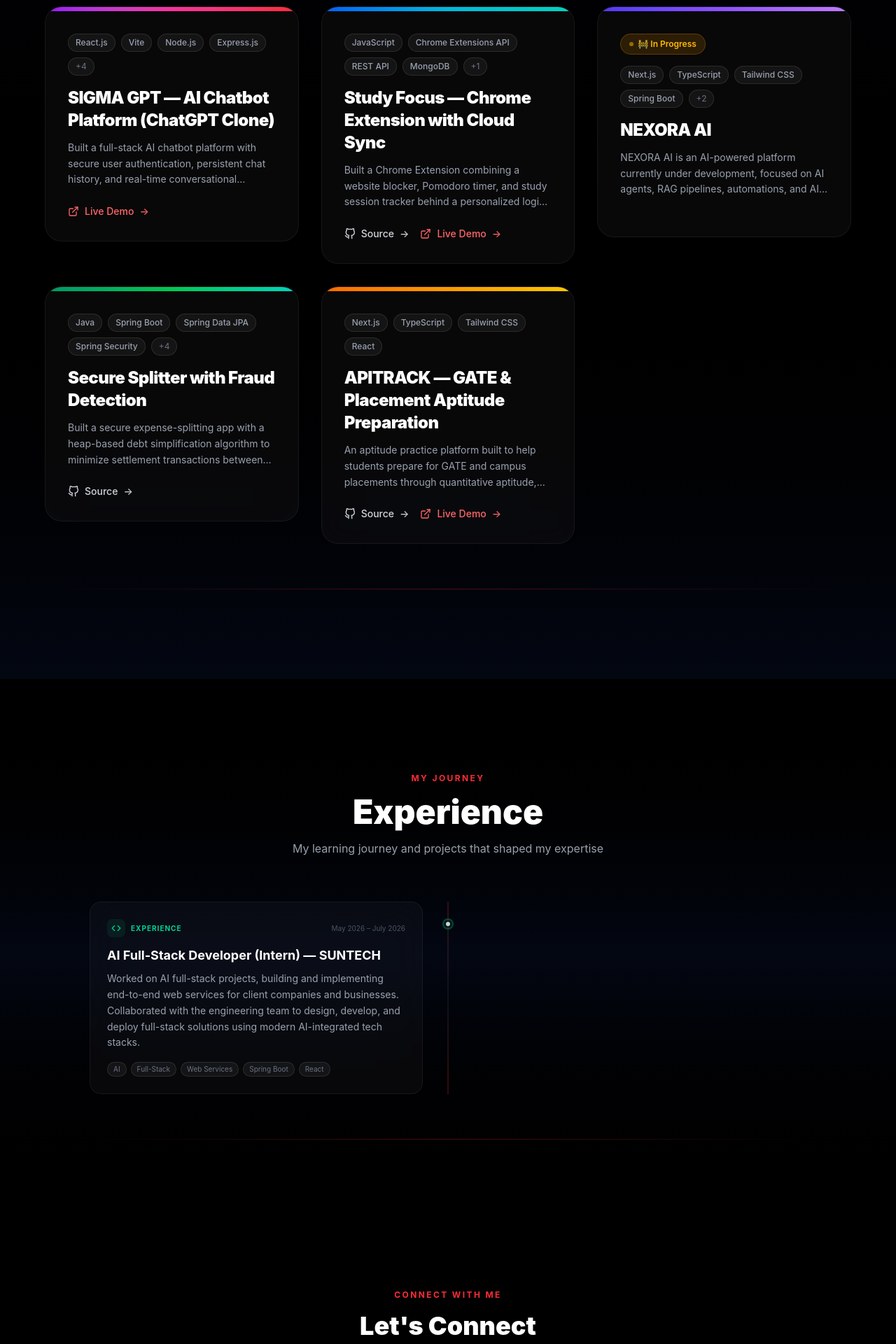
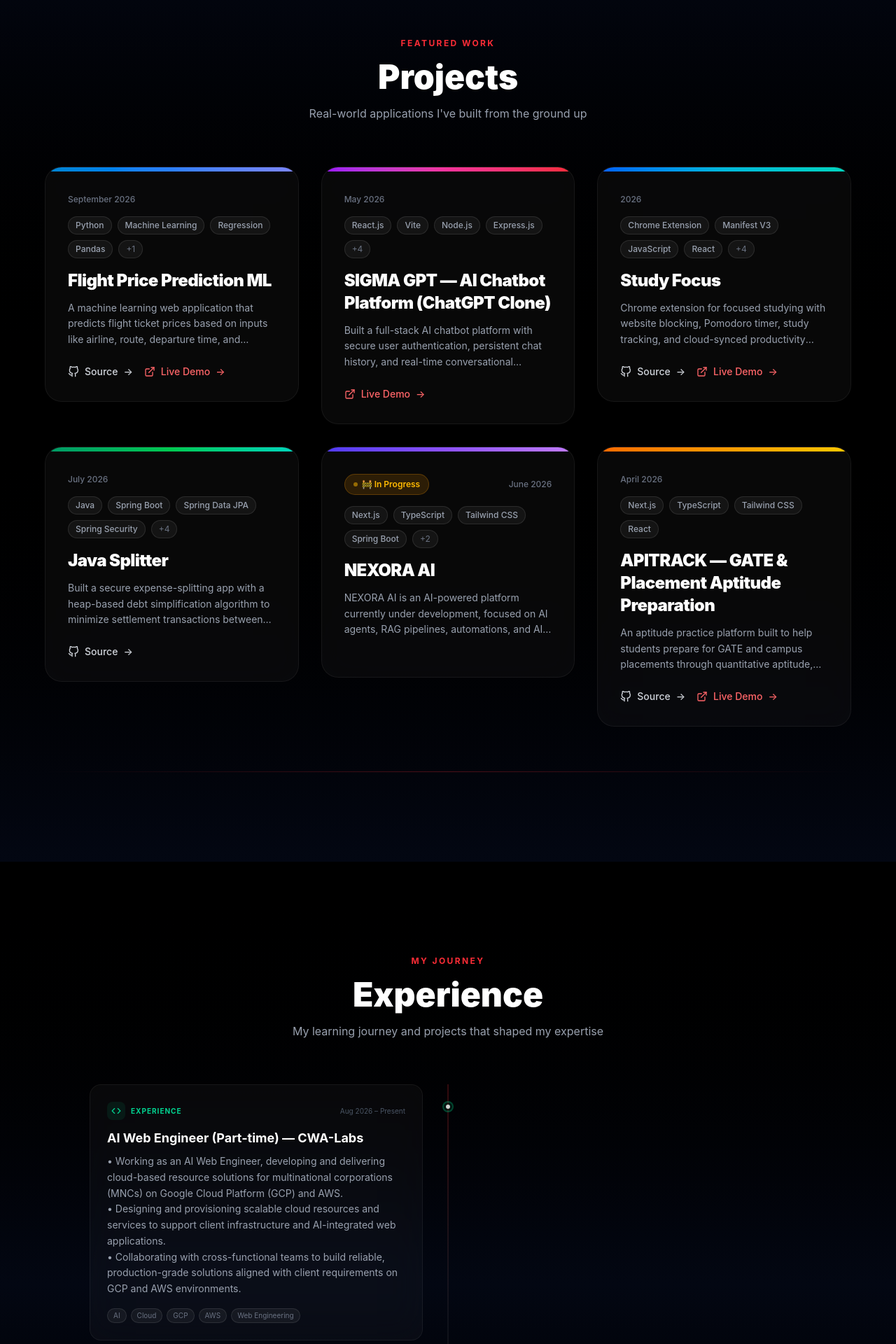
Before and after one commit to gurramindra7-droid/Indra-portfolio, a React (Vite) app: page / in a window 1280 px wide. Shown: the part 4000-5920 px from the top of the page at 70% size. Built offline with nearby package versions, Linux system fonts and the light colour scheme.

Commit message:
Update portfolio projects profiles and experience

```diff
--- a/src/components/CodingProfiles.jsx
+++ b/src/components/CodingProfiles.jsx
@@ -1,12 +1,13 @@
 import React, { useRef } from 'react';
 import { motion, useInView } from 'framer-motion';
 import { FiExternalLink } from 'react-icons/fi';
-import { SiLeetcode, SiGeeksforgeeks } from 'react-icons/si';
+import { SiLeetcode, SiGeeksforgeeks, SiHackerrank } from 'react-icons/si';
 import { codingProfiles } from '../data/portfolio';
 
 const iconMap = {
   LeetCode: SiLeetcode,
   GeeksforGeeks: SiGeeksforgeeks,
+  HackerRank: SiHackerrank,
 };
 
 const AnimeCoderSVG = ({ color = '#FFA116' }) => (
--- a/src/components/Experience.jsx
+++ b/src/components/Experience.jsx
@@ -49,7 +49,7 @@ const TimelineItem = ({ item, index }) => {
           </div>
 
           <h3 className="text-base md:text-lg font-bold text-white mb-2">{item.title}</h3>
-          <p className="text-gray-400 text-sm leading-relaxed mb-4">{item.description}</p>
+          <p className="text-gray-400 text-sm leading-relaxed mb-4 whitespace-pre-line">{item.description}</p>
 
           {/* Tags */}
           <div className="flex flex-wrap gap-1.5">
--- a/src/components/Projects.jsx
+++ b/src/components/Projects.jsx
@@ -20,13 +20,18 @@ const ProjectCard = ({ project, index }) => {
         <div className={`h-1.5 w-full bg-gradient-to-r ${project.gradient}`} />
 
         <div className="p-6 md:p-8">
-          {/* Status Badge */}
+          {/* Status Badge + Date */}
+          {(project.status || project.date) && (
+            <div className="flex items-center justify-between mb-4">
               {project.status && (
-            <div className="mb-4">
                 <span className="inline-flex items-center gap-1.5 text-xs font-semibold px-3 py-1.5 rounded-full bg-amber-500/15 text-amber-400 border border-amber-500/25">
                   <span className="w-1.5 h-1.5 rounded-full bg-amber-400 animate-pulse" />
                   🚧 {project.status}
                 </span>
+              )}
+              {project.date && (
+                <span className="text-[10px] md:text-xs text-gray-500 font-medium">{project.date}</span>
+              )}
             </div>
           )}
 
@@ -118,7 +123,9 @@ const Projects = () => {
 
         {/* Project Cards Grid */}
         <div className="grid grid-cols-1 md:grid-cols-2 lg:grid-cols-3 gap-6 md:gap-8">
-          {projects.map((project, idx) => (
+          {projects
+            .filter((project) => !project.hidden)
+            .map((project, idx) => (
               <ProjectCard key={project.id} project={project} index={idx} />
             ))}
         </div>
--- a/src/data/portfolio.js
+++ b/src/data/portfolio.js
@@ -98,6 +98,19 @@ export const skills = [
 
 export const projects = [
   {
+    id: 'flight-price-prediction-ml',
+    title: 'Flight Price Prediction ML',
+    description:
+      'A machine learning web application that predicts flight ticket prices based on inputs like airline, route, departure time, and number of stops. Includes data preprocessing, feature engineering, and model training to deliver accurate fare predictions, deployed as a live web app on Vercel.',
+    techStack: ['Python', 'Machine Learning', 'Regression', 'Pandas', 'NumPy'],
+    githubUrl: 'https://github.com/gurramindra7-droid/flight-price-prediction-ml',
+    liveUrl: 'https://flight-price-app-pi.vercel.app/',
+    image: null,
+    gradient: 'from-sky-600 via-blue-500 to-indigo-400',
+    status: null,
+    date: 'September 2026',
+  },
+  {
     id: 'sigma-gpt',
     title: 'SIGMA GPT — AI Chatbot Platform (ChatGPT Clone)',
     description:
@@ -107,17 +120,31 @@ export const projects = [
     liveUrl: 'https://sigma-gpt-lake.vercel.app',
     image: null,
     gradient: 'from-purple-600 via-pink-500 to-red-500',
+    date: 'May 2026',
   },
   {
     id: 'study-focus',
-    title: 'Study Focus — Chrome Extension with Cloud Sync',
+    title: 'Study Focus',
     description:
-      'Built a Chrome Extension combining a website blocker, Pomodoro timer, and study session tracker behind a personalized login dashboard. Implemented cloud sync via a REST API and MongoDB so user preferences, session history, and settings stay consistent across devices. Designed the JSON-based data layer connecting the Chrome Extensions API frontend to the backend sync service.',
-    techStack: ['JavaScript', 'Chrome Extensions API', 'REST API', 'MongoDB', 'JSON'],
+      'Chrome extension for focused studying with website blocking, Pomodoro timer, study tracking, and cloud-synced productivity data.',
+    techStack: ['Chrome Extension', 'Manifest V3', 'JavaScript', 'React', 'Node.js', 'Express', 'MongoDB', 'JWT'],
     githubUrl: 'https://github.com/gurramindra7-droid/study-focus',
     liveUrl: 'https://github.com/gurramindra7-droid/study-focus',
     image: null,
     gradient: 'from-blue-600 via-cyan-500 to-teal-400',
+    date: '2026',
+  },
+  {
+    id: 'secure-splitter',
+    title: 'Java Splitter',
+    description:
+      'Built a secure expense-splitting app with a heap-based debt simplification algorithm to minimize settlement transactions between group members. Implemented a rule-based fraud detection engine (threshold, velocity, and cycle detection) with JWT authentication and REST APIs to flag suspicious transactions in real time.',
+    techStack: ['Java', 'Spring Boot', 'Spring Data JPA', 'Spring Security', 'JWT', 'MySQL', 'JUnit', 'REST APIs'],
+    githubUrl: '#TODO: Add your Secure Splitter GitHub repo URL here',
+    liveUrl: '#',
+    image: null,
+    gradient: 'from-emerald-600 via-green-500 to-teal-400',
+    date: 'July 2026',
   },
   {
     id: 'nexora-ai',
@@ -130,17 +157,7 @@ export const projects = [
     image: null,
     gradient: 'from-indigo-600 via-violet-500 to-purple-400',
     status: 'In Progress',
-  },
-  {
-    id: 'secure-splitter',
-    title: 'Secure Splitter with Fraud Detection',
-    description:
-      'Built a secure expense-splitting app with a heap-based debt simplification algorithm to minimize settlement transactions between group members. Implemented a rule-based fraud detection engine (threshold, velocity, and cycle detection) with JWT authentication and REST APIs to flag suspicious transactions in real time.',
-    techStack: ['Java', 'Spring Boot', 'Spring Data JPA', 'Spring Security', 'JWT', 'MySQL', 'JUnit', 'REST APIs'],
-    githubUrl: '#TODO: Add your Secure Splitter GitHub repo URL here',
-    liveUrl: '#',
-    image: null,
-    gradient: 'from-emerald-600 via-green-500 to-teal-400',
+    date: 'June 2026',
   },
   {
     id: 'apitrack',
@@ -153,10 +170,20 @@ export const projects = [
     image: null,
     gradient: 'from-orange-500 via-amber-500 to-yellow-400',
     status: null,
+    date: 'April 2026',
   },
 ];
 
 export const experience = [
+  {
+    id: 2,
+    type: 'experience',
+    title: 'AI Web Engineer (Part-time) — CWA-Labs',
+    date: 'Aug 2026 – Present',
+    description:
+      '• Working as an AI Web Engineer, developing and delivering cloud-based resource solutions for multinational corporations (MNCs) on Google Cloud Platform (GCP) and AWS.\n• Designing and provisioning scalable cloud resources and services to support client infrastructure and AI-integrated web applications.\n• Collaborating with cross-functional teams to build reliable, production-grade solutions aligned with client requirements on GCP and AWS environments.',
+    tags: ['AI', 'Cloud', 'GCP', 'AWS', 'Web Engineering'],
+  },
   {
     id: 1,
     type: 'experience',
@@ -212,6 +239,14 @@ export const codingProfiles = [
     gradient: 'from-green-400 via-emerald-500 to-teal-500',
     accentColor: '#2F8D46',
   },
+  {
+    platform: 'HackerRank',
+    username: 'gurramindra_7',
+    url: 'https://www.hackerrank.com/profile/gurramindra_7',
+    tagline: 'Problem Solving & Certifications',
+    gradient: 'from-green-500 via-emerald-400 to-lime-400',
+    accentColor: '#00EA64',
+  },
 ];
 
 export const navLinks = [
```
Lines whose indentation alone changed are shown as unchanged.
